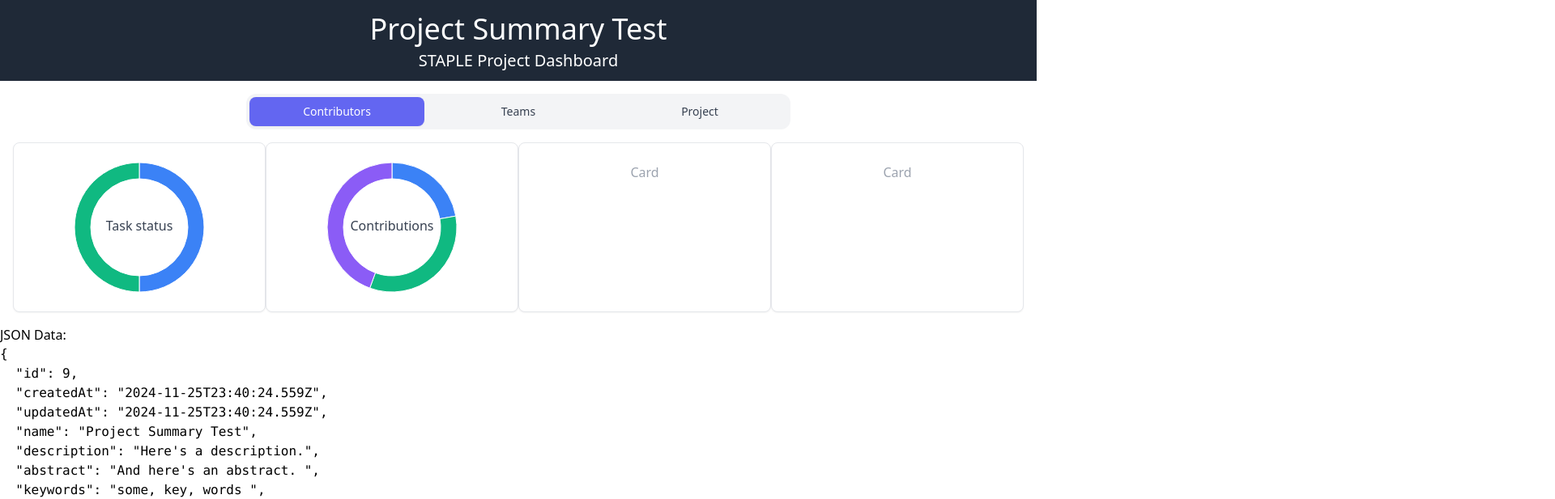
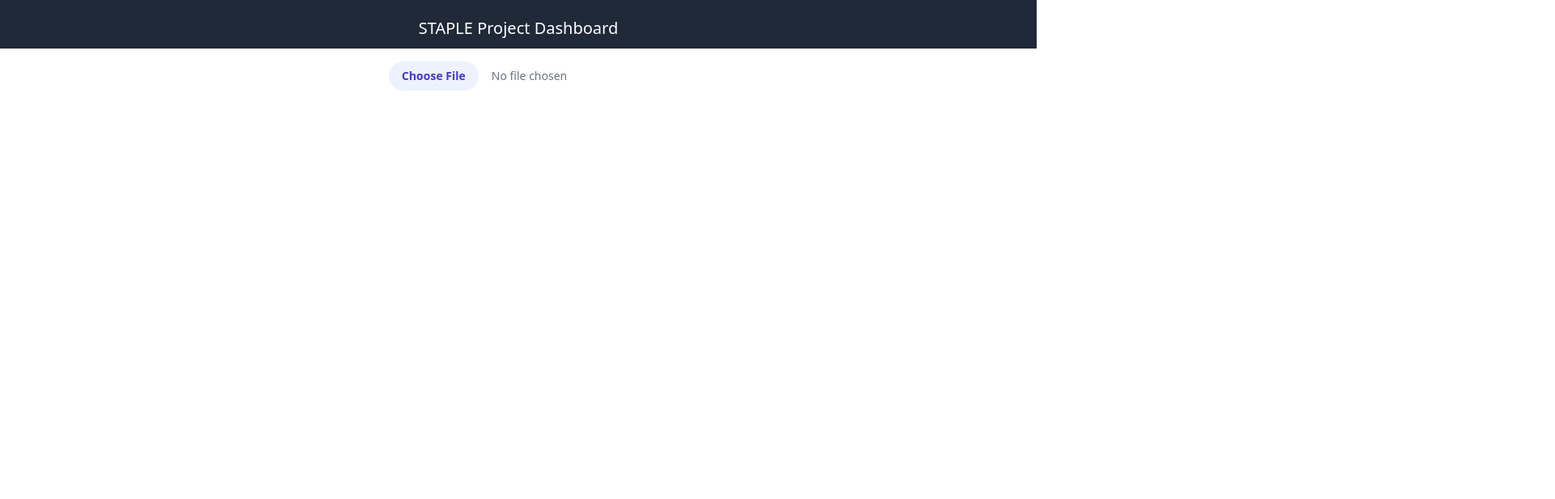
Before and after one commit to STAPLE-verse/dashboard, a React (Vite) app: page / in a window 1280 px wide. Shown: the top 617 px of the page at 81% size, 1920 px wide, since content can reach past the window. Built offline with nearby package versions, Linux system fonts and the light colour scheme.

Commit message:
Add upload button

```diff
--- a/src/App.tsx
+++ b/src/App.tsx
@@ -1,4 +1,4 @@
-import { useState, useEffect } from "react";
+import { useState } from "react";
 import { Card } from "./components/Card";
 import { Project } from "./data";
 import { Tabs, TabsContent, TabsList, TabsTrigger } from "@radix-ui/react-tabs";
@@ -6,17 +6,24 @@ import Contributors from "./components/Contributors";
 
 function App() {
   const [data, setData] = useState<Project | null>(null);
-  // const params = new URLSearchParams(windowLocation.search);
-  // const apiParam = params.get("api") || "test"; // Default to 'test' if not specified
 
-  useEffect(() => {
-    async function fetchData() {
-      const res = await fetch("test.json");
-      const data = await res.json();
-      setData(data);
-    }
-    fetchData();
-  }, []);
+  const handleFileSelect = async (
+    event: React.ChangeEvent<HTMLInputElement>
+  ) => {
+    const file = event.target.files?.[0];
+    if (!file) return;
+
+    const reader = new FileReader();
+    reader.onload = (e) => {
+      try {
+        const json = JSON.parse(e.target?.result as string);
+        setData(json);
+      } catch (error) {
+        console.error("Error parsing JSON:", error);
+      }
+    };
+    reader.readAsText(file);
+  };
 
   return (
     <>
@@ -26,6 +33,16 @@ function App() {
             <h1 className="text-4xl">{data.name}</h1>
             <sub className="text-xl font-light">STAPLE Project Dashboard</sub>
           </header>
+          <>
+            <div className="flex justify-center p-4">
+              <input
+                type="file"
+                accept=".json"
+                onChange={handleFileSelect}
+                className="block w-full max-w-xs text-sm text-gray-500 file:mr-4 file:py-2 file:px-4 file:rounded-full file:border-0 file:text-sm file:font-semibold file:bg-indigo-50 file:text-indigo-700 hover:file:bg-indigo-100"
+              />
+            </div>
+          </>
           <Tabs defaultValue="contributors">
             <TabsList className="flex w-full max-w-2xl mx-auto my-4 space-x-2 rounded-xl bg-gray-100 p-1">
               <TabsTrigger
@@ -91,7 +108,26 @@ function App() {
           <pre>{JSON.stringify(data, null, 2)}</pre>
         </>
       ) : (
-        "Loading..."
+        <>
+          <header className="bg-gray-800 text-white p-4 text-center">
+            <sub className="text-xl font-light">STAPLE Project Dashboard</sub>
+          </header>
+          <>
+            <div className="flex justify-center p-4">
+              <input
+                type="file"
+                accept=".json"
+                onChange={handleFileSelect}
+                className="block w-full max-w-xs text-sm text-gray-500
+            file:mr-4 file:py-2 file:px-4
+            file:rounded-full file:border-0
+            file:text-sm file:font-semibold
+            file:bg-indigo-50 file:text-indigo-700
+            hover:file:bg-indigo-100"
+              />
+            </div>
+          </>
+        </>
       )}
     </>
   );
```
